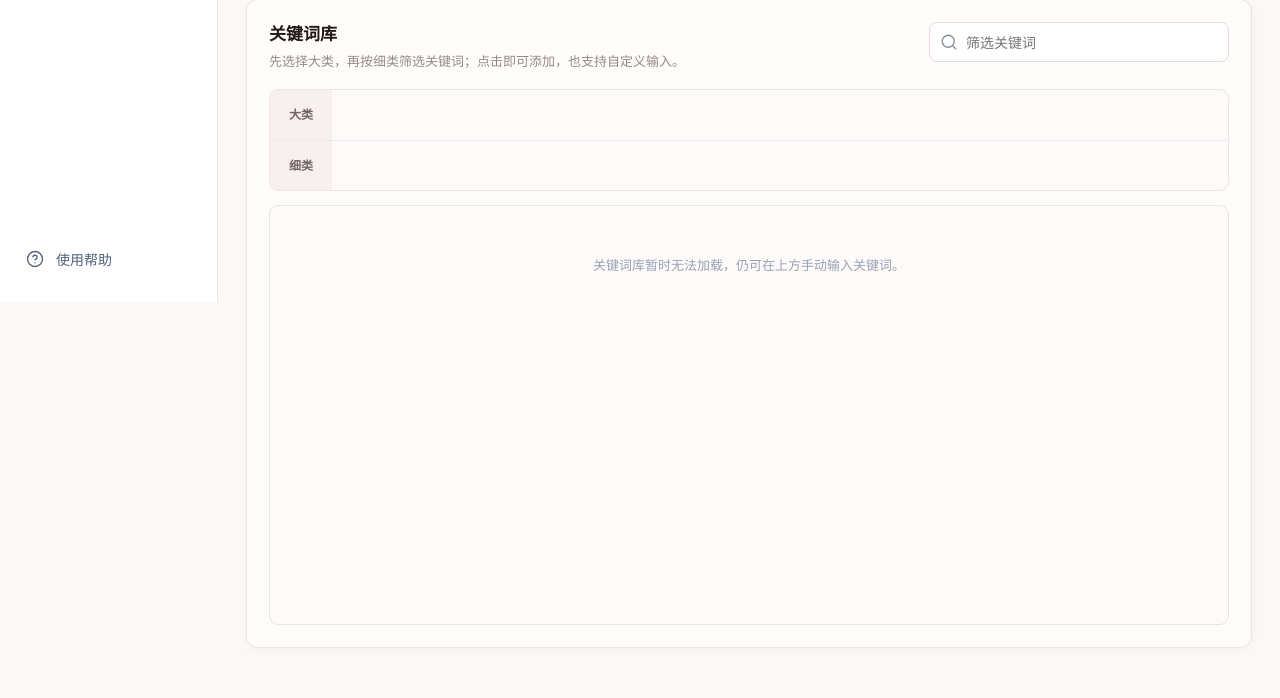
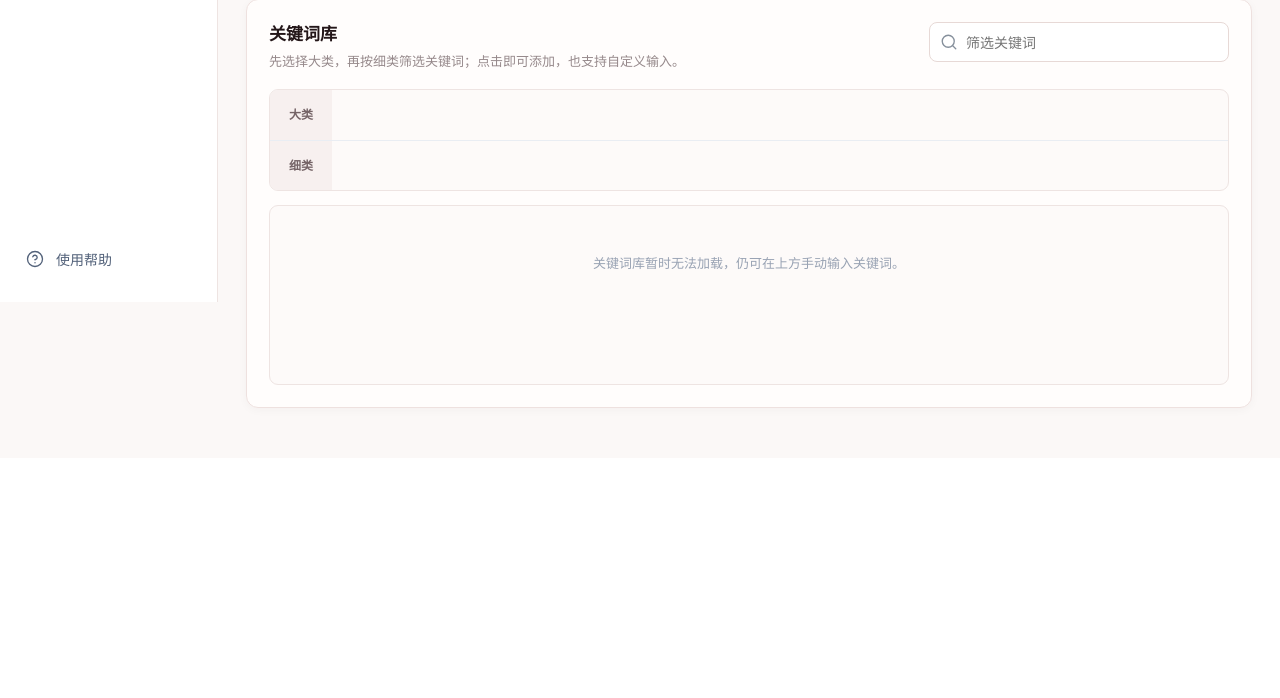
Before and after one commit to JFJLL/automation, a Python web app: template keyword_service/templates/keyword.html in a window 1280 px wide. Shown: the part 498-1196 px from the top of the page. After the commit the page ends 907 px from the top, so only its background shows below. Run offline with Jinja, Linux system fonts and the light colour scheme; the template is opened without the code that fills it, so the values that code supplies are empty.

Commit message:
style(keyword): 缩短词库可视高度为当前一半(约220px)，优化拖拽与整体版面紧凑度

```diff
--- a/keyword_service/templates/keyword.html
+++ b/keyword_service/templates/keyword.html
@@ -719,7 +719,7 @@
     .category-btn { height: 30px; padding: 0 12px; border: 1px solid #dce3ed; border-radius: 15px; background: #fff; color: #58677d; font: 500 12px var(--font-family); cursor: pointer; }
     .category-btn:hover, .category-btn.active { border-color: #ed9ca4; background: #fff0f1; color: var(--primary); }
     .primary-category-btn { border-radius: 6px; font-weight: 600; }
-    .library-keywords { display: flex; align-content: flex-start; flex-wrap: wrap; gap: 9px; min-height: 420px; max-height: calc(100vh - 380px); overflow-y: auto; padding: 16px; border: 1px solid #eee4e2; border-radius: 9px; background: #fdfaf9; user-select: none; -webkit-user-select: none; position: relative; }
+    .library-keywords { display: flex; align-content: flex-start; flex-wrap: wrap; gap: 9px; min-height: 180px; max-height: 220px; overflow-y: auto; padding: 14px; border: 1px solid #eee4e2; border-radius: 9px; background: #fdfaf9; user-select: none; -webkit-user-select: none; position: relative; }
     .library-keyword { height: 30px; padding: 0 11px; border: 1px solid #dce3ed; border-radius: 6px; background: #fff; color: #42526a; font: 500 12px var(--font-family); cursor: pointer; transition: all .15s ease; }
     .library-keyword:hover { border-color: #ed9ca4; color: var(--primary); transform: translateY(-1px); }
     .library-keyword.selected { border-color: #eb8f98; background: #fff0f1; color: var(--primary); }
```
